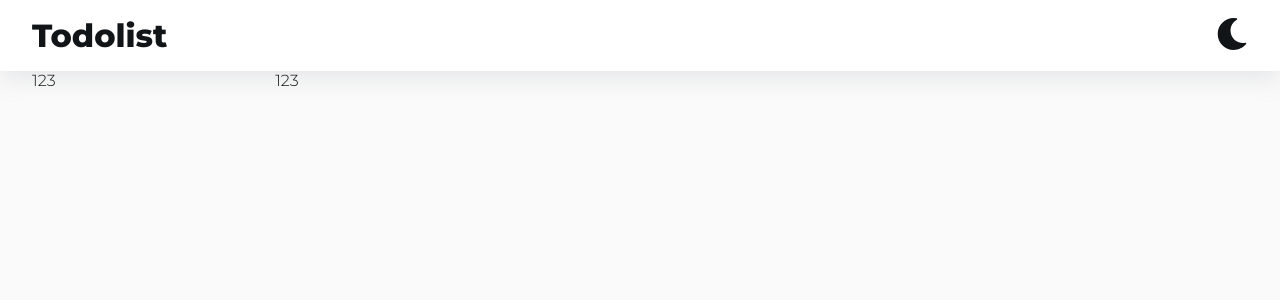
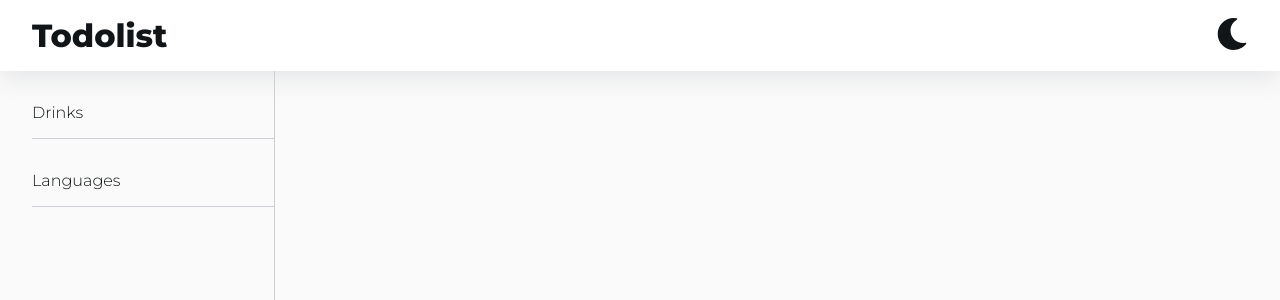
Before and after one commit to arsen056/notes-app, a React (Create React App) app: page / in a window 1280 px wide. Shown: the top 300 px of the page. Built offline with nearby package versions, Linux system fonts and the light colour scheme.

Commit message:
feat: add categories component

```diff
--- /dev/null
+++ b/src/common/components/categories/index.tsx
@@ -0,0 +1,15 @@
+import React from 'react';
+import { CategoriesElement, List, ListItem } from 'common/components/categories/styles';
+
+
+
+export const Categories = () => {
+  return (
+    <CategoriesElement>
+      <List>
+        <ListItem>Drinks</ListItem>
+        <ListItem>Languages</ListItem>
+      </List>
+    </CategoriesElement>
+  );
+};
--- /dev/null
+++ b/src/common/components/categories/styles.ts
@@ -0,0 +1,18 @@
+import styled from 'styled-components';
+
+export const CategoriesElement = styled.div`
+  border-right: var(--border-category);
+  height: 100vh;
+`;
+
+export const List = styled.ul`
+
+`;
+
+export const ListItem = styled.li`
+  list-style: none;
+  margin: 1rem 0;
+  padding: 1rem 0;
+  cursor: pointer;
+  border-bottom: var(--border-category)
+`;
--- a/src/common/components/mainLayout/index.tsx
+++ b/src/common/components/mainLayout/index.tsx
@@ -1,6 +1,7 @@
 import React from 'react';
 import styled from 'styled-components';
 import { Container } from 'common/components/container';
+import { Categories } from 'common/components/categories';
 
 const Grid = styled.div`
   display: grid;
@@ -12,8 +13,7 @@ export const MainLayout = () => {
     <main>
       <Container>
         <Grid>
-          <div>123</div>
-          <div>123</div>
+          <Categories/>
         </Grid>
       </Container>
     </main>
--- a/src/index.css
+++ b/src/index.css
@@ -23,6 +23,8 @@ body[data-theme='light'] {
   --colors-ui-base: hsl(0, 0%, 100%);
 
   --shadow: rgba(149, 157, 165, 0.2) 0 8px 24px;
+
+  --border-category: 1px solid hsl(222, 11%, 82%);
 }
 body[data-theme='dark'] {
   --colors-text: hsl(0, 0%, 100%);
@@ -31,6 +33,8 @@ body[data-theme='dark'] {
   --colors-ui-base: hsl(209, 23%, 22%);
 
   --shadow: rgba(245, 245, 245, 0.2) 0 0 8px;
+
+  --border-category: 1px solid hsl(209, 17%, 24%);
 }
 
 body {
```
